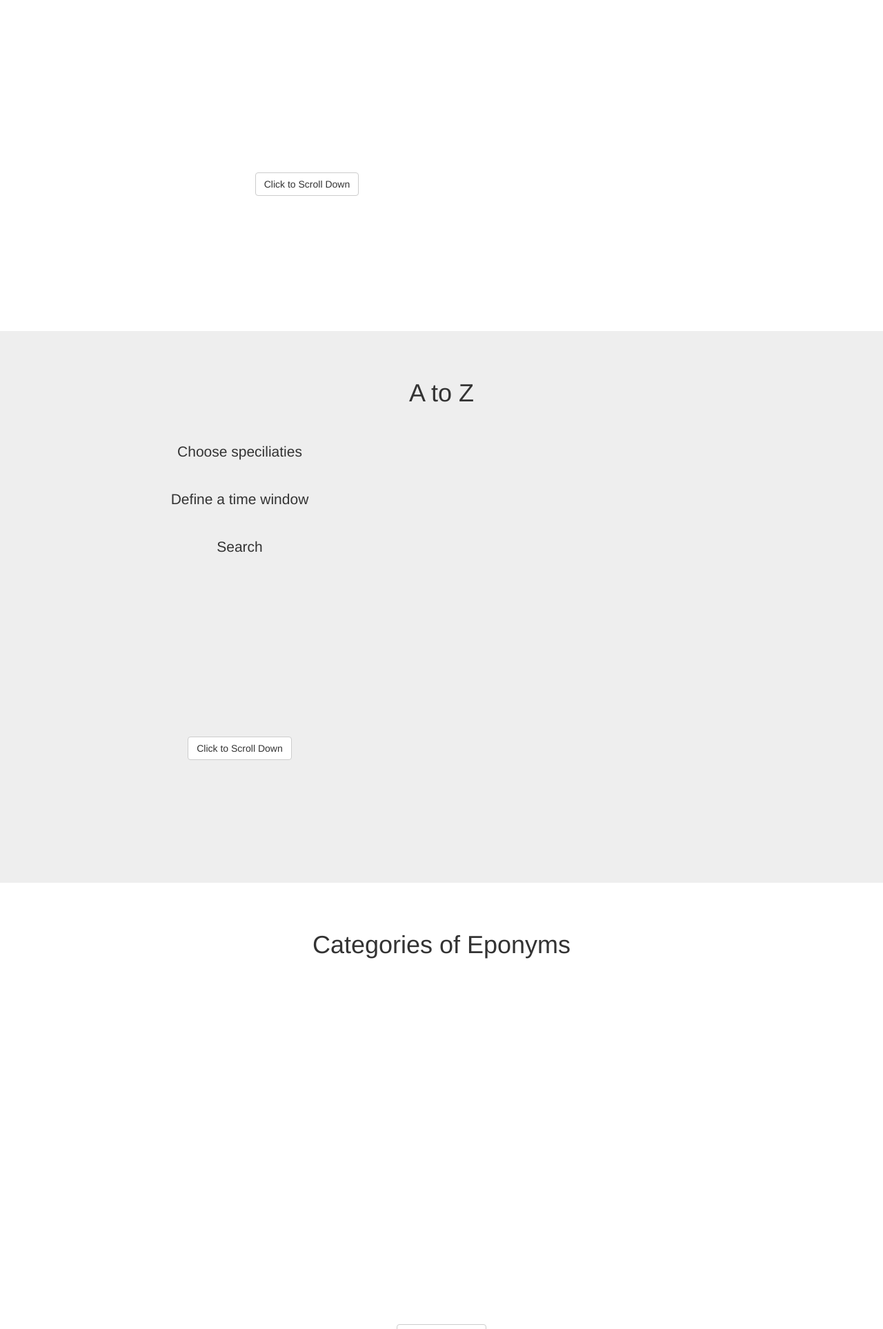
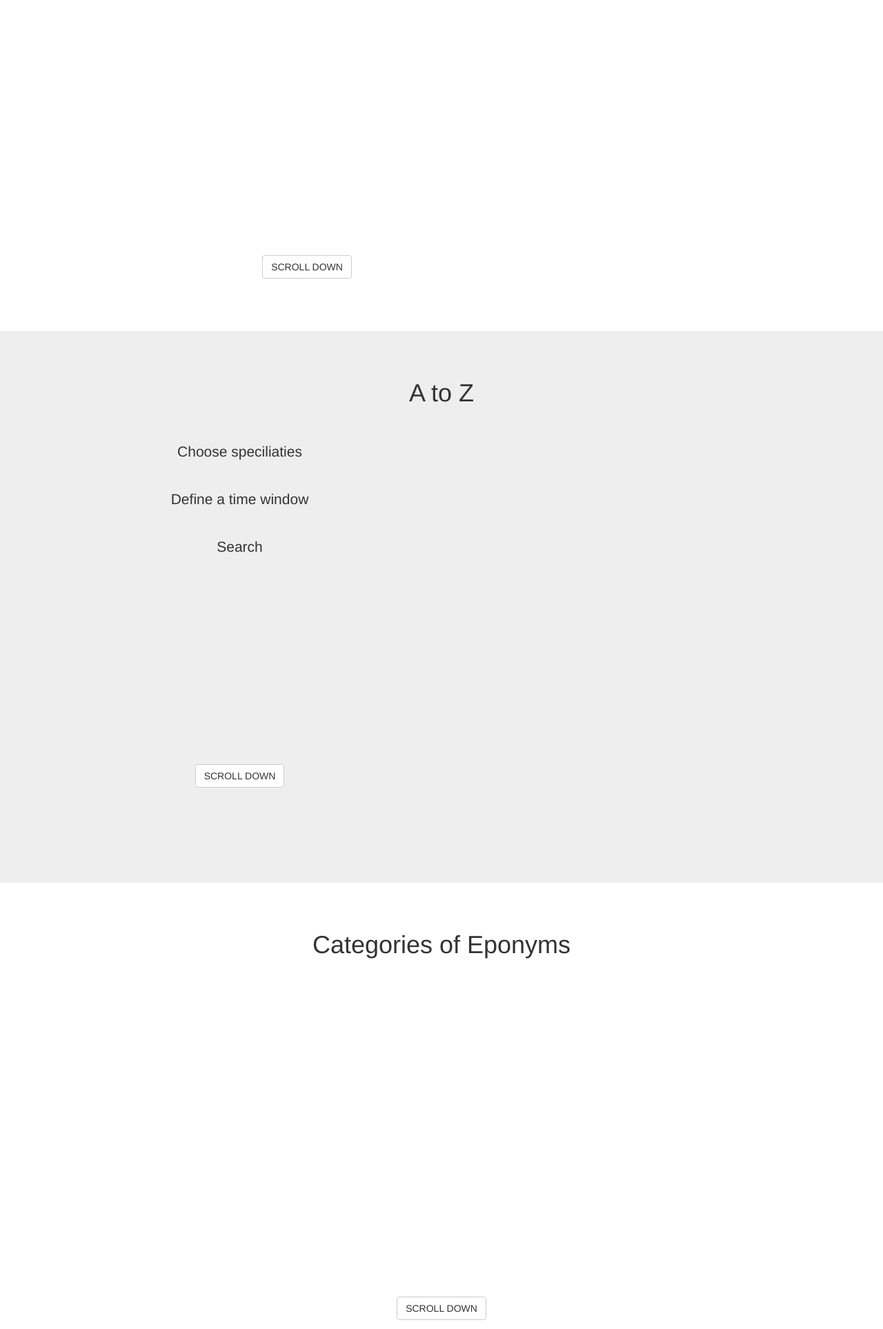
Before and after one commit to HayesAJ83/surgnames01, a Flask app: template templates/02_index.html in a window 1280 px wide. Shown: the part 320-2247 px from the top of the page at 69% size. Run offline with Flask 2, Linux system fonts and the light colour scheme; the template is opened without the code that fills it, so the values that code supplies are empty; some libraries are stand-ins or nearby versions.

Commit message:
Add files via upload

```diff
--- a/templates/04_intro.html
+++ b/templates/04_intro.html
@@ -16,7 +16,10 @@
                     <br></br>
                     <br></br>
                     <br></br>
-                    <a class="btn btn-default page-scroll" href="#A2Z">Click to Scroll Down</a>
+                    <br></br>
+                    <br></br>
+                    <br></br>
+                    <a class="btn btn-default page-scroll" href="#A2Z">SCROLL DOWN</a>
                 </div>
             </div>
         </div>
--- a/templates/05_A2Z.html
+++ b/templates/05_A2Z.html
@@ -4,7 +4,7 @@
 
             <div class="row">
                 <div class="col-lg-12">
-                    <h1 class="mb-5 fs-lg-1 text-white" data-aos="zoom-in" data-aos-duration="1000">A to Z</h1>
+                    <h1 class="mb-5 fs-lg-1 text-white" data-aos="zoom-in" data-aos-duration="2000">A to Z</h1>
 
             <div class="row">
                 <div class="col-lg-6">
@@ -20,7 +20,8 @@
                     <br></br>
                     <br></br>
                     <br></br>
-                    <a class="btn btn-default page-scroll" href="#cats">Click to Scroll Down</a>
+                    <br></br>
+                    <a class="btn btn-default page-scroll" href="#cats">SCROLL DOWN</a>
                 </div>
             </div>
         </div>
--- a/templates/06_cats.html
+++ b/templates/06_cats.html
@@ -4,8 +4,7 @@
         <div class="container">
             <div class="row">
                 <div class="col-lg-12">
-                    <h1 class="mb-5 fs-lg-1 text-white" data-aos="zoom-in" data-aos-duration="1000">Categories of Eponyms</h1>
-                    <br></br>
+                    <h1 class="mb-5 fs-lg-1 text-white" data-aos="zoom-in" data-aos-duration="2000">Categories of Eponyms</h1>
                     <br></br>
                     <br></br>
                     <br></br>
--- a/templates/07_disease.html
+++ b/templates/07_disease.html
@@ -4,11 +4,9 @@
         <div class="container">
             <div class="row">
                 <div class="col-lg-12">
-                    <h1 class="mb-5 fs-lg-1 text-white" data-aos="zoom-in" data-aos-duration="1000">Disease or Symptom</h1>
+                    <h1 class="mb-5 fs-lg-1 text-white" data-aos="zoom-in" data-aos-duration="2000">Disease or Symptom</h1>
                     <br></br>
                     <p style="margin-top: 10px;" class="lead">..text..</p>
-                    <br></br>
-                    <br></br>
                     <br></br>
                     <br></br>
                     <br></br>
--- a/templates/09_ops.html
+++ b/templates/09_ops.html
@@ -4,7 +4,7 @@
   <div class="container">
     <div class="row">
         <div class="col-lg-12">
-            <h1 class="mb-5 fs-lg-1 text-white" data-aos="zoom-in" data-aos-duration="1000">Operations</h1>
+            <h1 class="mb-5 fs-lg-1 text-white" data-aos="zoom-in" data-aos-duration="2000">Operations</h1>
             <br></br>
             <p style="margin-top: 10px;" class="lead">..text..</p>
             <br></br>
```
